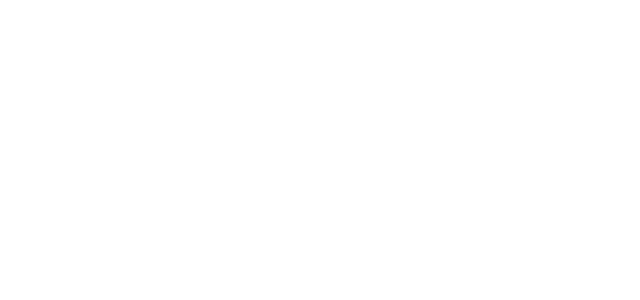
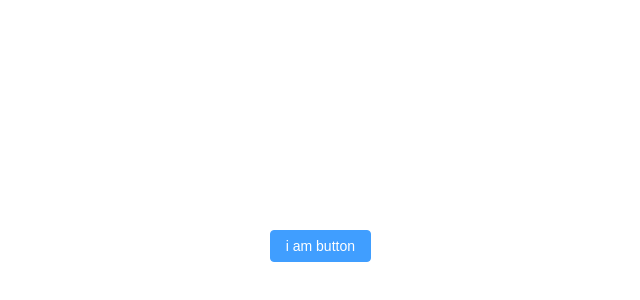
Before and after one commit to snuonuo/xiaotuxian, a Vue app: page / in a window 1280 px wide. Shown: the part 154-454 px from the top of the page, without its empty margins (269-909 px from the left). Built offline with nearby package versions, Linux system fonts and the light colour scheme.

Commit message:
完成element主题色定制

```diff
--- a/package.json
+++ b/package.json
@@ -18,6 +18,7 @@
     "@vitejs/plugin-vue": "^4.3.1",
     "eslint": "^8.46.0",
     "eslint-plugin-vue": "^9.16.1",
+    "sass": "^1.66.1",
     "unplugin-auto-import": "^0.16.6",
     "unplugin-vue-components": "^0.25.1",
     "vite": "^4.4.9"
--- a/src/App.vue
+++ b/src/App.vue
@@ -3,7 +3,7 @@
 </script>
 
 <template>
-
+  <el-button type="primary">i am button</el-button>
 </template>
 
 <style scoped>
--- /dev/null
+++ b/src/styles/element/index.scss
@@ -0,0 +1,25 @@
+/* 只需要重写你需要的即可 */
+@forward 'element-plus/theme-chalk/src/common/var.scss' with (
+  $colors: (
+    'primary': (
+      // 主色
+      'base': #27ba9b,
+    ),
+    'success': (
+      // 成功色
+      'base': #1dc779,
+    ),
+    'warning': (
+      // 警告色
+      'base': #ffb302,
+    ),
+    'danger': (
+      // 危险色
+      'base': #e26237,
+    ),
+    'error': (
+      // 错误色
+      'base': #cf4444,
+    ),
+  )
+)
--- a/vite.config.js
+++ b/vite.config.js
@@ -17,12 +17,23 @@ export default defineConfig({
       resolvers: [ElementPlusResolver()],
     }),
     Components({
-      resolvers: [ElementPlusResolver()],
+      resolvers: [ElementPlusResolver({ importStyle: "sass" })],
     }),
   ],
   resolve: {
     alias: {
       '@': fileURLToPath(new URL('./src', import.meta.url))
     }
+  },
+  css: {
+    preprocessorOptions: {
+      scss: {
+        // 自动导入定制化样式文件进行样式覆盖
+        additionalData: `
+          @use "@/styles/element/index.scss" as *;
+        `,
+      }
+    }
   }
+
 })
```
Also changed, not shown: 1 other file (tests, documents, lock files or other folders).
